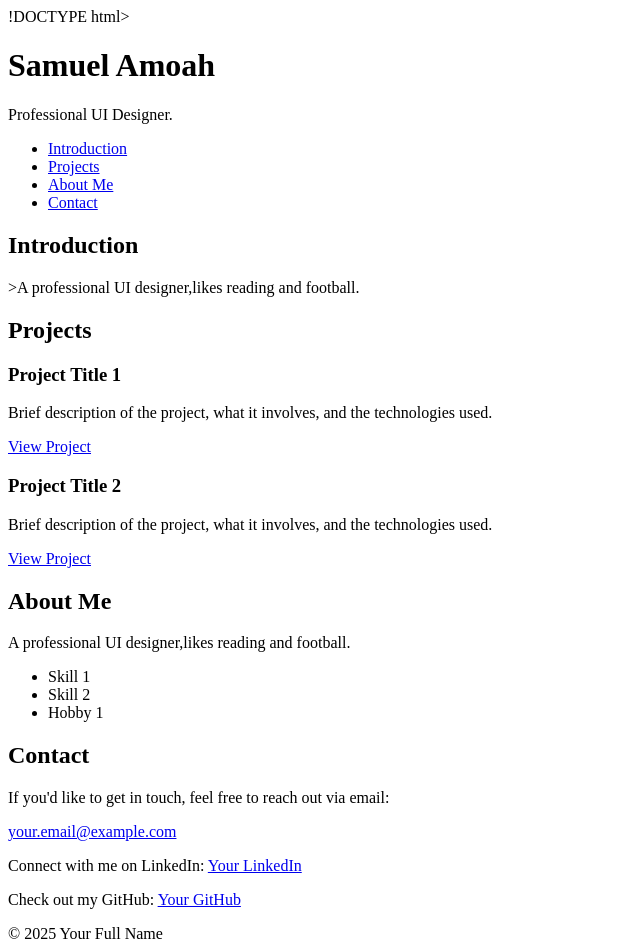
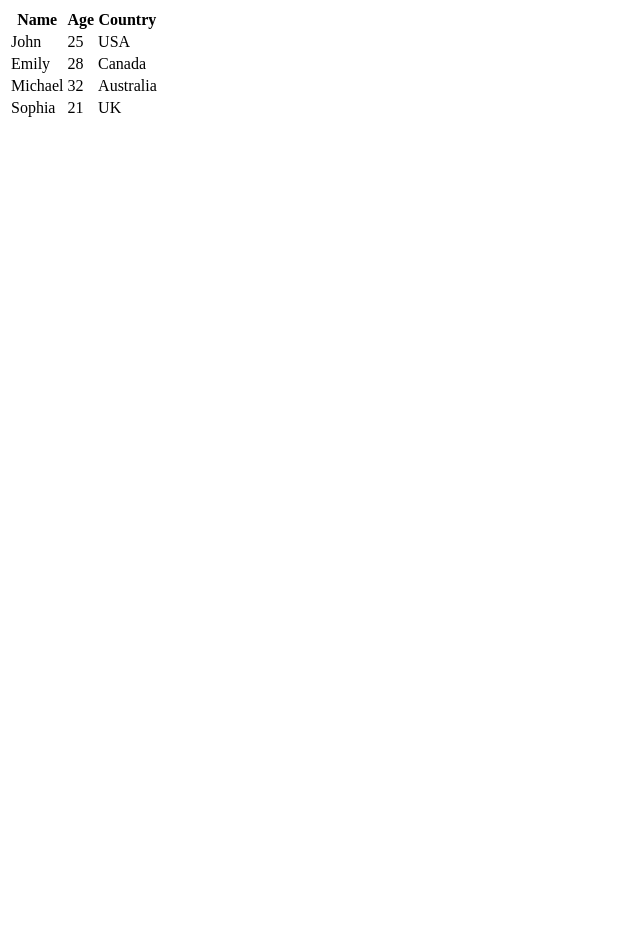
Before and after one commit to Sam747-web/My_First_Portfolio, a plain HTML site: page portfolio/index.html in a window 1280 px wide. Shown: the whole page, without its empty margins (0-640 px from the left). After the commit the page ends 800 px from the top, so only its background shows below. Drawn offline with Linux system fonts and the light colour scheme.

```diff
--- a/portfolio/index.html
+++ b/portfolio/index.html
@@ -1,71 +1,43 @@
-!DOCTYPE html>
-<html lang="en">
-<head>
-    <meta charset="utf-8">
-    <title>Samuel Amoah - Personal Portfolio</title>
-</head>
-<body>
-    <!-- Header Section -->
-    <header>
-        <h1>Samuel Amoah</h1>
-        <p>Professional UI Designer.</p>
-    </header>
+<article>
+    <!-- Other content in your article -->
 
-    <!-- Navigation Bar -->
-    <nav>
-        <ul>
-            <li><a href="#introduction">Introduction</a></li>
-            <li><a href="#projects">Projects</a></li>
-            <li><a href="#about">About Me</a></li>
-            <li><a href="#contact">Contact</a></li>
-        </ul>
-    </nav>
+    <!-- Container for the table -->
+    <div class="table-container">
+      <table>
+        <!-- Table header -->
+        <thead>
+          <tr>
+            <th>Name</th>
+            <th>Age</th>
+            <th>Country</th>
+          </tr>
+        </thead>
 
-    <!-- Introduction Section -->
-    <section id="introduction">
-        <h2>Introduction</h2>
-        <p>>A professional UI designer,likes reading and football.</p>
-    </section>
+        <!-- Table body with data rows -->
+        <tbody>
+          <tr>
+            <td>John</td>
+            <td>25</td>
+            <td>USA</td>
+          </tr>
+          <tr>
+            <td>Emily</td>
+            <td>28</td>
+            <td>Canada</td>
+          </tr>
+          <tr>
+            <td>Michael</td>
+            <td>32</td>
+            <td>Australia</td>
+          </tr>
+          <tr>
+            <td>Sophia</td>
+            <td>21</td>
+            <td>UK</td>
+          </tr>
+        </tbody>
+      </table>
+    </div>
 
-    <!-- Projects Section -->
-    <section id="projects">
-        <h2>Projects</h2>
-        <article class="project">
-            <h3>Project Title 1</h3>
-            <p>Brief description of the project, what it involves, and the technologies used.</p>
-            <a href="https://github.com/your_username/project1" target="_blank">View Project</a>
-        </article>
-        <article class="project">
-            <h3>Project Title 2</h3>
-            <p>Brief description of the project, what it involves, and the technologies used.</p>
-            <a href="https://github.com/your_username/project2" target="_blank">View Project</a>
-        </article>
-        <!-- Add more project articles here -->
-    </section>
-
-    <!-- About Me Section -->
-    <section id="about">
-        <h2>About Me</h2>
-        <p>A professional UI designer,likes reading and football.</p>
-        <ul>
-            <li>Skill 1</li>
-            <li>Skill 2</li>
-            <li>Hobby 1</li>
-        </ul>
-    </section>
-
-    <!-- Contact Section -->
-    <section id="contact">
-        <h2>Contact</h2>
-        <p>If you'd like to get in touch, feel free to reach out via email:</p>
-        <a href="samuelamoah075@gmail.com">your.email@example.com</a>
-        <p>Connect with me on LinkedIn: <a href="https://www.linkedin.com/in/your-profile" target="_blank">Your LinkedIn</a></p>
-        <p>Check out my GitHub: <a href="https://github.com/your_username" target="_blank">Your GitHub</a></p>
-    </section>
-
-    <!-- Footer Section -->
-    <footer>
-        <p>&copy; 2025 Your Full Name</p>
-    </footer>
-</body>
-</html>
+    <!-- Other content -->
+  </article>
```
